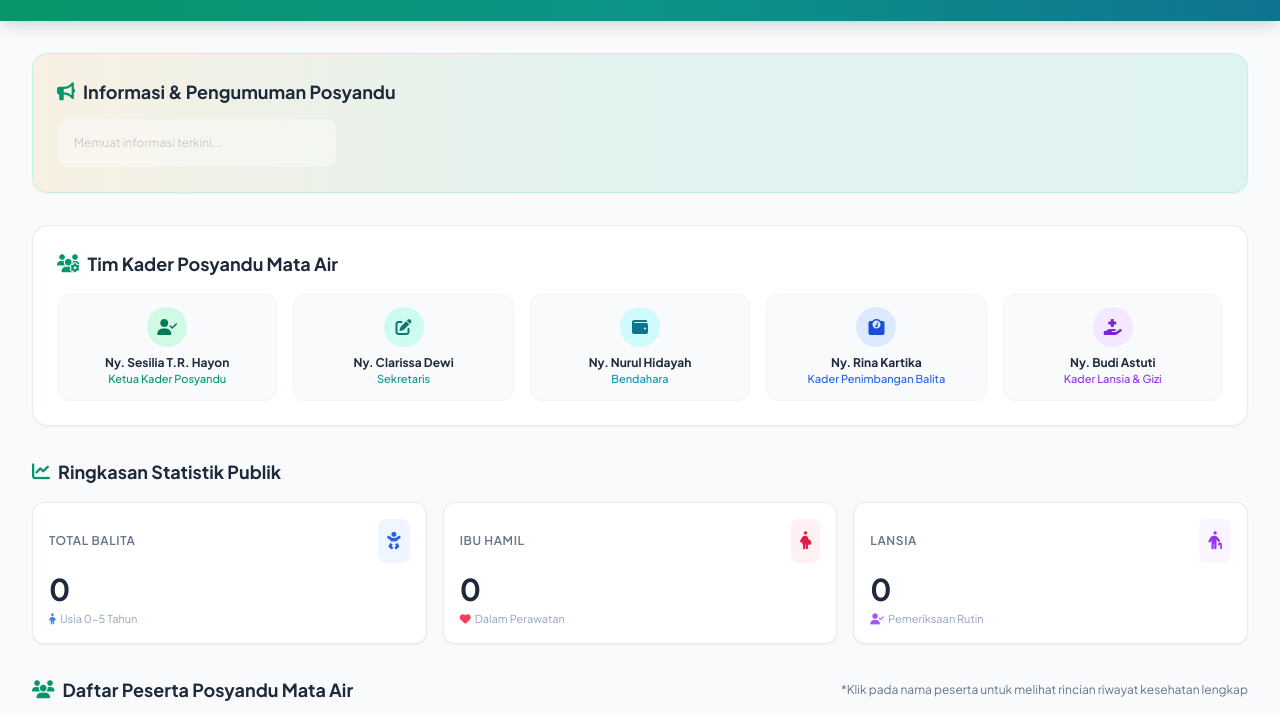
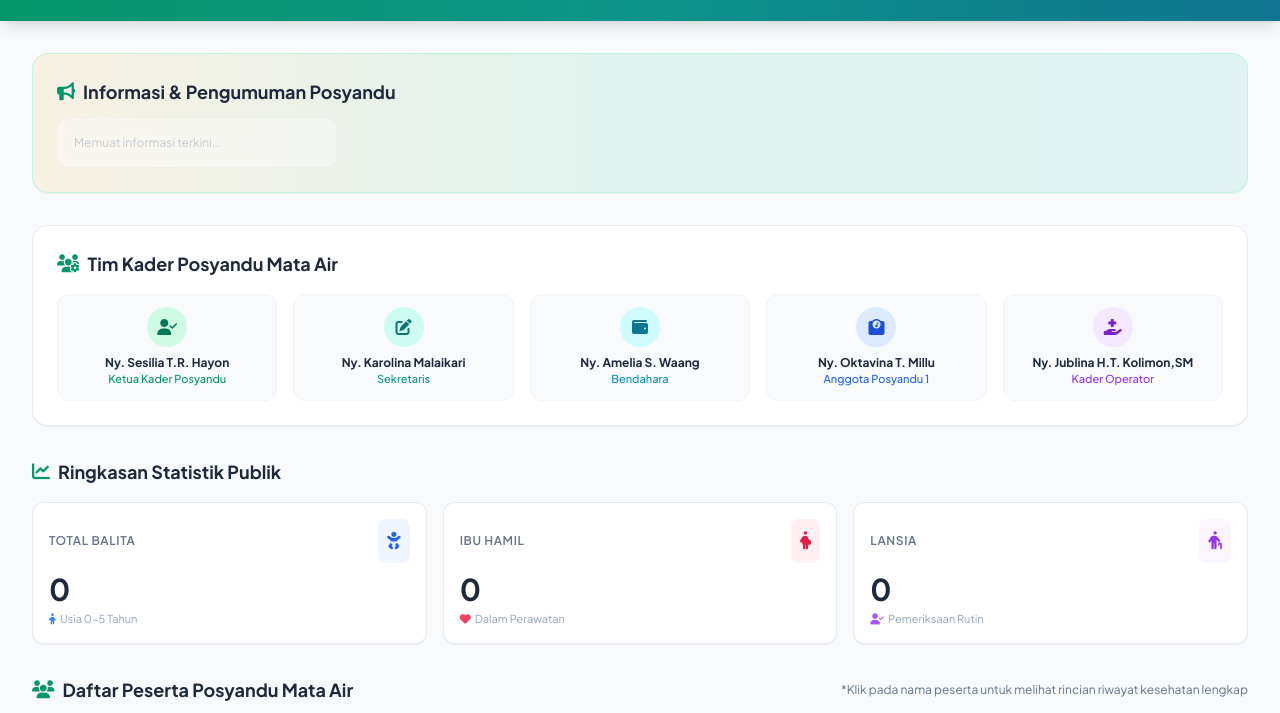
Before and after one commit to yaminawo/posyandu-mata-air, a plain HTML site: page index.html in a window 1280 px wide. Shown: the part 87-800 px from the top of the page. Drawn offline with nearby package versions, Linux system fonts and the light colour scheme.

Commit message:
Update index.html

```diff
--- a/index.html
+++ b/index.html
@@ -74,29 +74,29 @@
                     <div class="w-10 h-10 mx-auto bg-teal-100 text-teal-700 rounded-full flex items-center justify-center font-bold mb-2">
                         <i class="fa-solid fa-pen-to-square"></i>
                     </div>
-                    <h3 class="font-bold text-xs text-slate-800">Ny. Clarissa Dewi</h3>
+                    <h3 class="font-bold text-xs text-slate-800">Ny. Karolina Malaikari</h3>
                     <p class="text-[11px] text-teal-600 font-medium">Sekretaris</p>
                 </div>
                 <div class="p-3 bg-slate-50 rounded-xl border border-slate-100 text-center">
                     <div class="w-10 h-10 mx-auto bg-cyan-100 text-cyan-700 rounded-full flex items-center justify-center font-bold mb-2">
                         <i class="fa-solid fa-wallet"></i>
                     </div>
-                    <h3 class="font-bold text-xs text-slate-800">Ny. Nurul Hidayah</h3>
+                    <h3 class="font-bold text-xs text-slate-800">Ny. Amelia S. Waang</h3>
                     <p class="text-[11px] text-cyan-600 font-medium">Bendahara</p>
                 </div>
                 <div class="p-3 bg-slate-50 rounded-xl border border-slate-100 text-center">
                     <div class="w-10 h-10 mx-auto bg-blue-100 text-blue-700 rounded-full flex items-center justify-center font-bold mb-2">
                         <i class="fa-solid fa-weight-scale"></i>
                     </div>
-                    <h3 class="font-bold text-xs text-slate-800">Ny. Rina Kartika</h3>
-                    <p class="text-[11px] text-blue-600 font-medium">Kader Penimbangan Balita</p>
+                    <h3 class="font-bold text-xs text-slate-800">Ny. Oktavina T. Millu</h3>
+                    <p class="text-[11px] text-blue-600 font-medium">Anggota Posyandu 1</p>
                 </div>
                 <div class="p-3 bg-slate-50 rounded-xl border border-slate-100 text-center col-span-2 sm:col-span-1">
                     <div class="w-10 h-10 mx-auto bg-purple-100 text-purple-700 rounded-full flex items-center justify-center font-bold mb-2">
                         <i class="fa-solid fa-hand-holding-medical"></i>
                     </div>
-                    <h3 class="font-bold text-xs text-slate-800">Ny. Budi Astuti</h3>
-                    <p class="text-[11px] text-purple-600 font-medium">Kader Lansia & Gizi</p>
+                    <h3 class="font-bold text-xs text-slate-800">Ny. Jublina H.T. Kolimon,SM</h3>
+                    <p class="text-[11px] text-purple-600 font-medium">Kader Operator</p>
                 </div>
             </div>
         </section>
```
